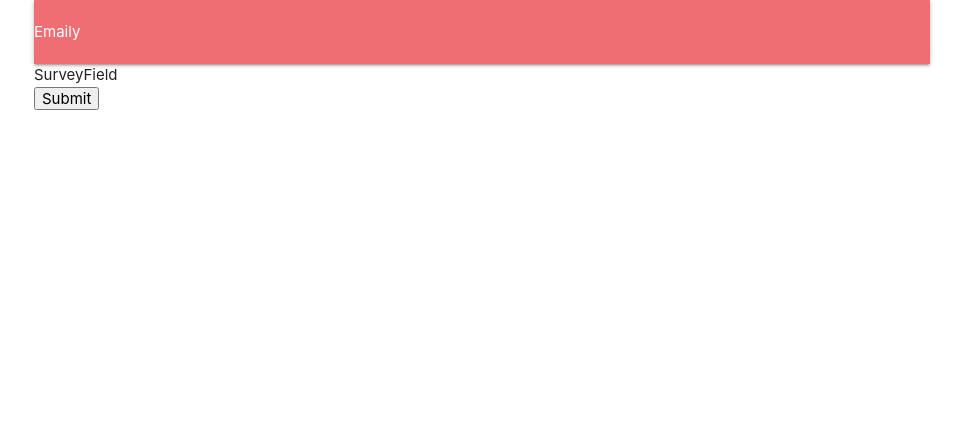
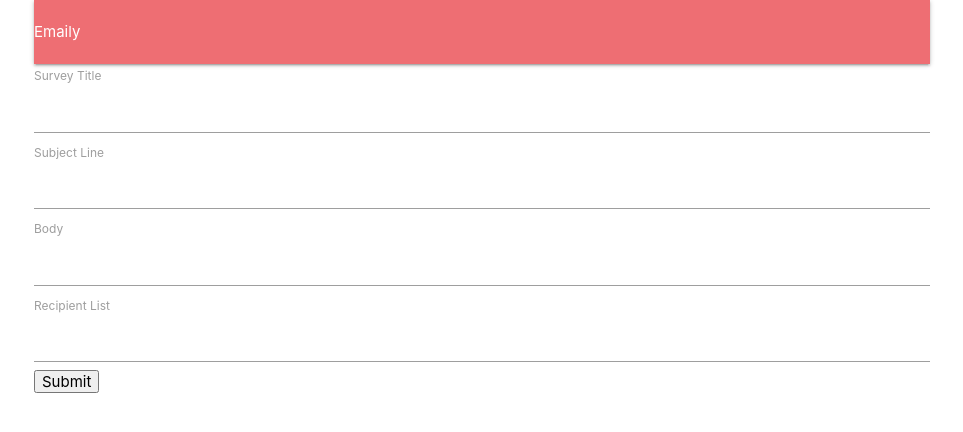
Before and after one commit to alex2chivas/emaily, a React (Create React App) app in the folder client/: page /surveys/new in a window 1280 px wide. Shown: the top 432 px of the page, without its empty margins (158-1121 px from the left). Built offline with nearby package versions, Linux system fonts and the light colour scheme; no server answers.

Commit message:
added redux form Field to render on screen and connect with the redux store

```diff
--- a/client/package.json
+++ b/client/package.json
@@ -8,6 +8,7 @@
 		"@testing-library/user-event": "^7.2.1",
 		"axios": "^0.19.2",
 		"http-proxy-middleware": "^1.0.5",
+		"lodash": "^4.17.19",
 		"materialize-css": "^1.0.0-rc.2",
 		"react": "^16.13.1",
 		"react-dom": "^16.13.1",
--- a/client/src/components/surveys/SurveyField.js
+++ b/client/src/components/surveys/SurveyField.js
@@ -1,9 +1,10 @@
 import React from 'react';
 
-const SurveyField = () => {
+const SurveyField = ({ input, label }) => {
 	return (
 		<div>
-			<div>SurveyField</div>
+			<label>{label}</label>
+			<input {...input} />
 		</div>
 	);
 };
--- a/client/src/components/surveys/SurveyForm.js
+++ b/client/src/components/surveys/SurveyForm.js
@@ -1,13 +1,27 @@
-import React, { useState } from 'react';
+import _ from 'lodash';
+import React from 'react';
 import { reduxForm, Field } from 'redux-form';
 
 import SurveyField from './SurveyField';
+
+const FIELDS = [
+	{ label: 'Survey Title', name: 'title' },
+	{ label: 'Subject Line', name: 'subject' },
+	{ label: 'Body', name: 'body' },
+	{ label: 'Recipient List', name: 'emails' }
+];
+
+const renderFields = () => {
+	return _.map(FIELDS, ({ name, label }, index) => {
+		return <Field key={`${name}: ${index}`} component={SurveyField} name={name} label={label} type='text' />;
+	});
+};
 
 const SurveyForm = props => {
 	return (
 		<div>
 			<form onSubmit={props.handleSubmit(values => console.log(values))}>
-				<Field type='text' name='surveyTitle' component={SurveyField} />
+				{renderFields()}
 				<button type='submit'>Submit</button>
 			</form>
 		</div>
```
